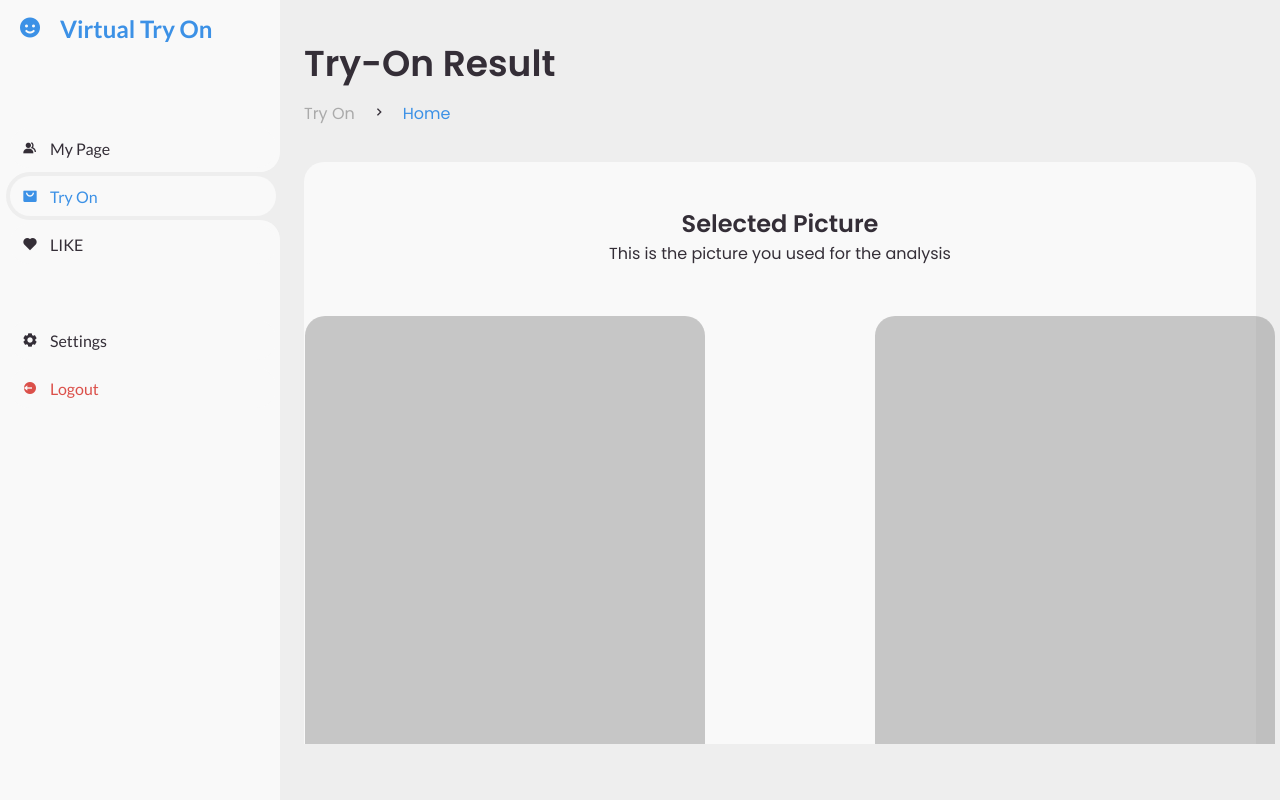
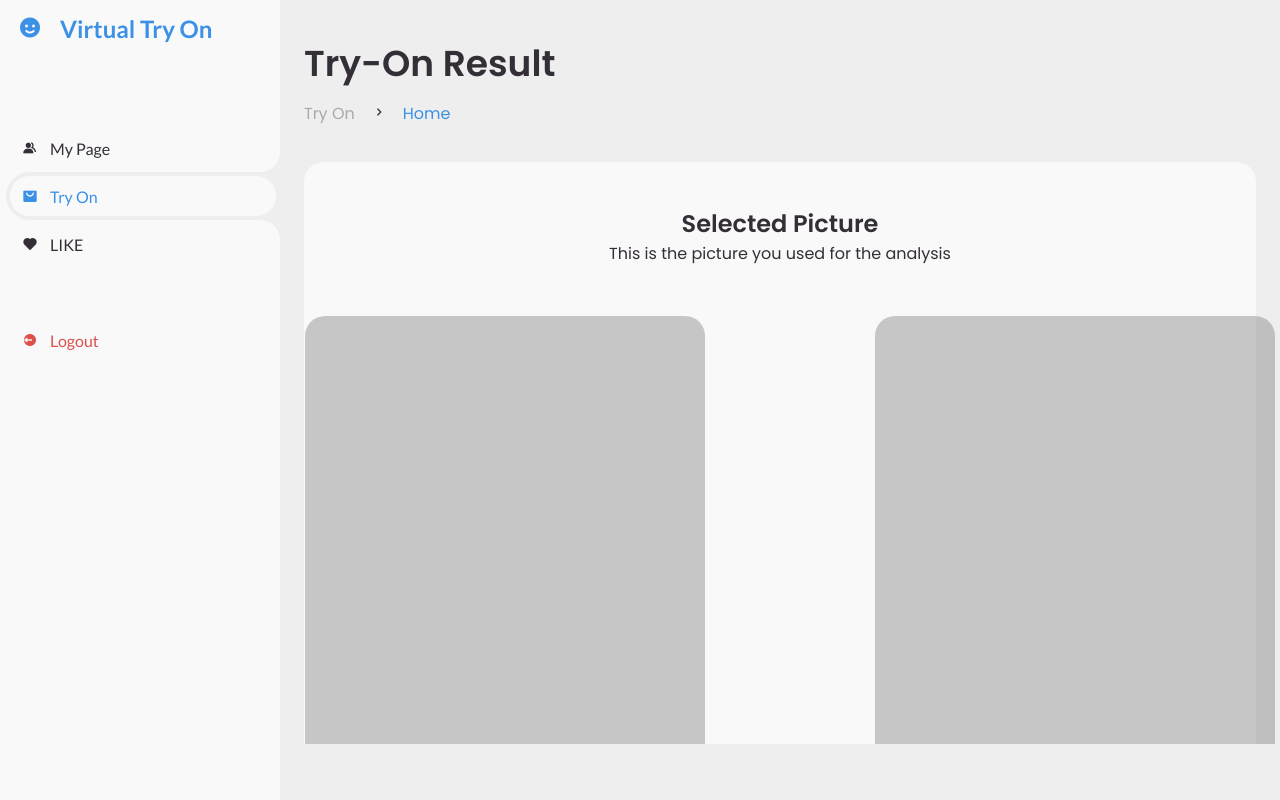
Before and after one commit to jiwaan/Virtual-Try-on, a plain HTML site: page resultTryon.html in a window 1280 px wide. Drawn offline with nearby package versions, Linux system fonts and the light colour scheme; a script that the page names is missing.

Commit message:
Update resultTryon.html
settings 삭제

```diff
--- a/resultTryon.html
+++ b/resultTryon.html
@@ -45,12 +45,7 @@
 
 		</ul>
 		<ul class="side-menu">
-			<li>
-				<a href="#">
-					<i class='bx bxs-cog' ></i>
-					<span class="text">Settings</span>
-				</a>
-			</li>
+
 			<li>
 				<a href="#" class="logout">
 					<i class='bx bxs-log-out-circle' ></i>
```
